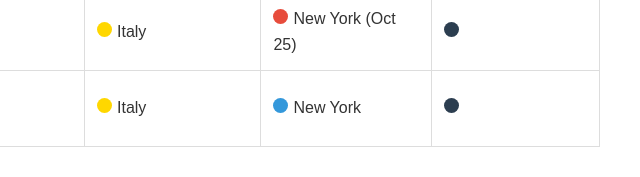
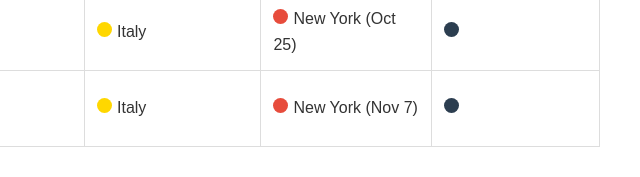
Before and after one commit to jeffrusso14/italian-citizenship-checklist, a plain HTML site: page index.html in a window 1280 px wide. Shown: the part 946-1123 px from the top of the page, 640-1280 px from the left. Drawn offline with Linux system fonts and the light colour scheme.

Commit message:
Update index.html
Maria Ruocco Death Certificate

```diff
--- a/index.html
+++ b/index.html
@@ -253,7 +253,7 @@
                 <td>Sep. 19, 1878-1972?</td>
                 <td><span class="circle yellow-circle"></span>Italy</td>
                 <td><span class="circle yellow-circle"></span>Italy</td>
-                <td><span class="circle blue-circle"></span>New York</td>
+                <td><span class="circle red-circle"></span>New York (Nov 7)</td>
                 <td><span class="circle black-circle"></span></td>
             </tr>
         </tbody>
```
